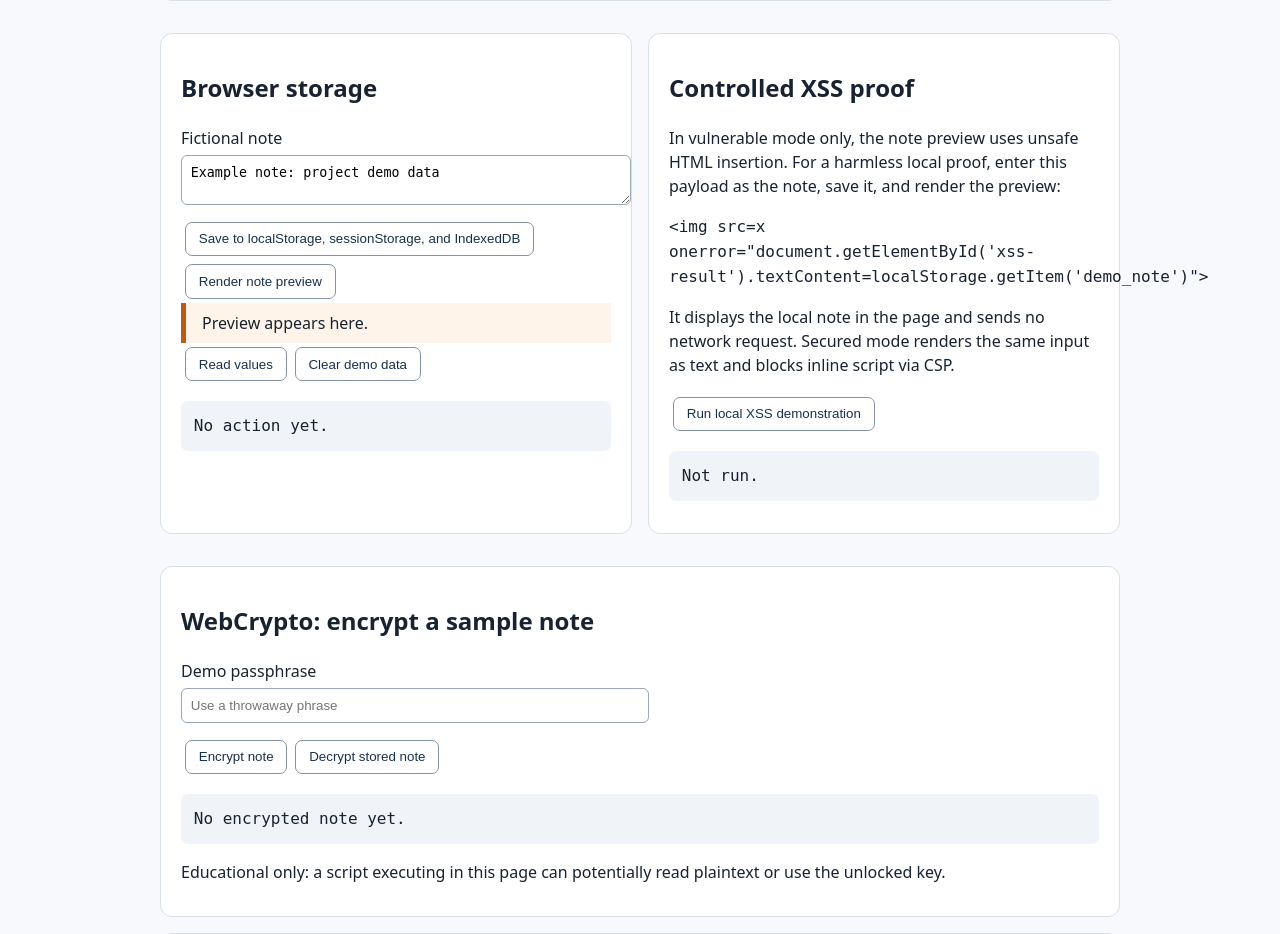
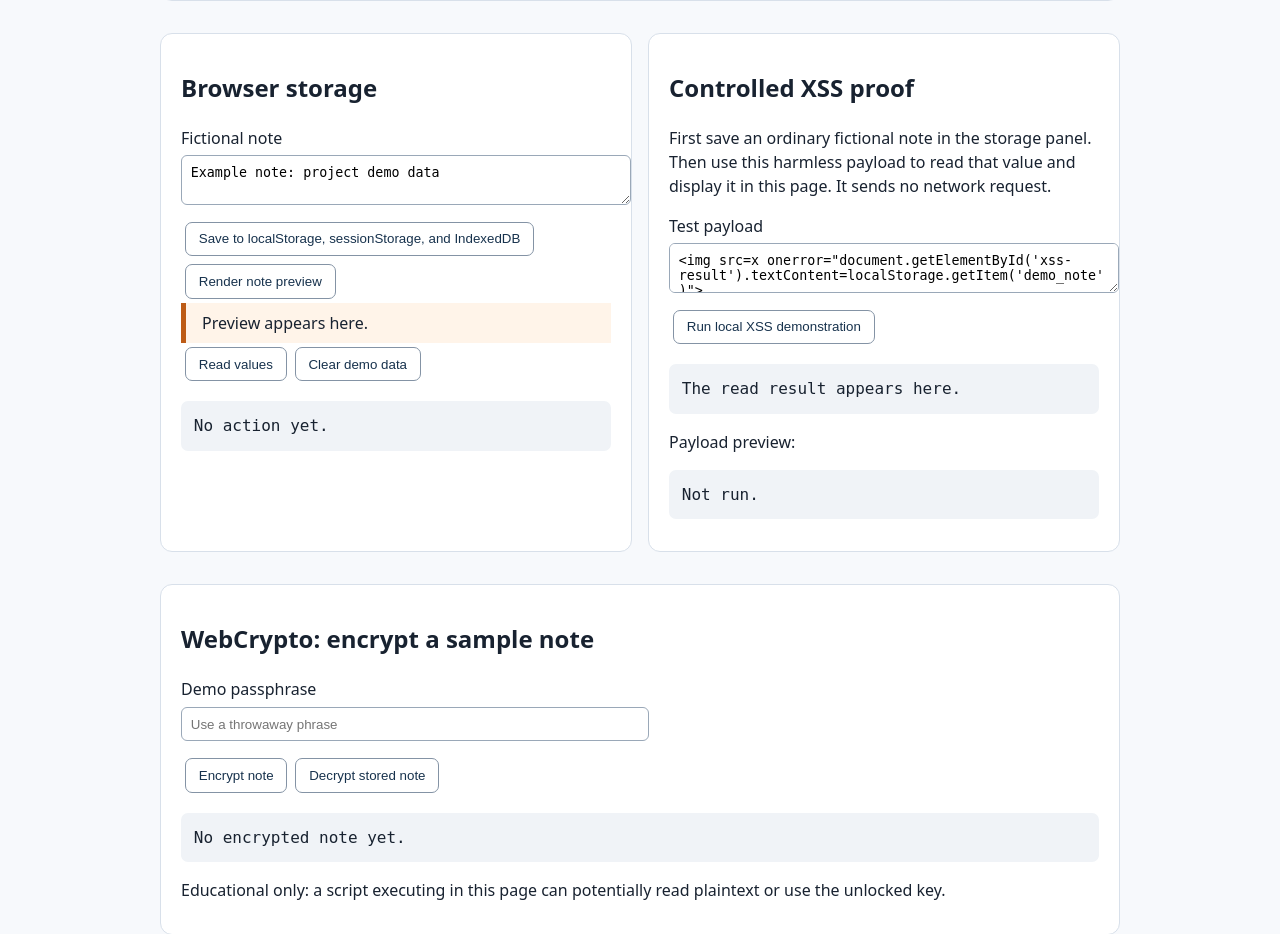
Before and after one commit to sahilmonparaielts-art/DSAP-FIS-Nove-mesto-first-project, a Flask app: page / in a window 1280 px wide. Shown: the part 667-1601 px from the top of the page. Run offline with Flask 3, Linux system fonts and the light colour scheme.

Commit message:
Improve controlled XSS lab walkthrough

```diff
--- a/static/app.js
+++ b/static/app.js
@@ -42,8 +42,14 @@
     show('storage-result', 'Cleared the lab values.');
   };
   $('xss-demo').onclick = () => {
-    const canRead = document.cookie.includes('demo_session=');
-    show('xss-result', {localNote:localStorage.getItem('demo_note'), sessionNote:sessionStorage.getItem('demo_note'), fakeSessionId:localStorage.getItem('demo_session_id'), readableCookieVisibleToScript:canRead, note:'No values were transmitted.'});
+    const payload = $('xss-payload').value;
+    if (secure) {
+      $('xss-preview').textContent = payload;
+      show('xss-result', 'Secured mode: the payload is shown as text; it did not run.');
+    } else {
+      $('xss-result').textContent = 'If the demonstration runs, the localStorage note will appear here.';
+      $('xss-preview').innerHTML = payload;
+    }
   };
   async function cryptoKey(passphrase, salt) {
     const material = await crypto.subtle.importKey('raw', new TextEncoder().encode(passphrase), 'PBKDF2', false, ['deriveKey']);
--- a/templates/index.html
+++ b/templates/index.html
@@ -34,10 +34,10 @@
   <pre id="storage-result">No action yet.</pre>
  </section>
  <section class="card"><h2>Controlled XSS proof</h2>
-  <p>In vulnerable mode only, the note preview uses unsafe HTML insertion. For a harmless local proof, enter this payload as the note, save it, and render the preview:</p>
-  <code>&lt;img src=x onerror="document.getElementById('xss-result').textContent=localStorage.getItem('demo_note')"&gt;</code>
-  <p>It displays the local note in the page and sends no network request. Secured mode renders the same input as text and blocks inline script via CSP.</p>
-  <button id="xss-demo">Run local XSS demonstration</button><pre id="xss-result">Not run.</pre>
+  <p>First save an ordinary fictional note in the storage panel. Then use this harmless payload to read that value and display it in this page. It sends no network request.</p>
+  <label>Test payload<textarea id="xss-payload">&lt;img src=x onerror="document.getElementById('xss-result').textContent=localStorage.getItem('demo_note')"&gt;</textarea></label>
+  <button id="xss-demo">Run local XSS demonstration</button><pre id="xss-result">The read result appears here.</pre>
+  <p>Payload preview:</p><pre id="xss-preview">Not run.</pre>
  </section>
 </div>
 <section class="card"><h2>WebCrypto: encrypt a sample note</h2>
```
Also changed, not shown: README.md.
